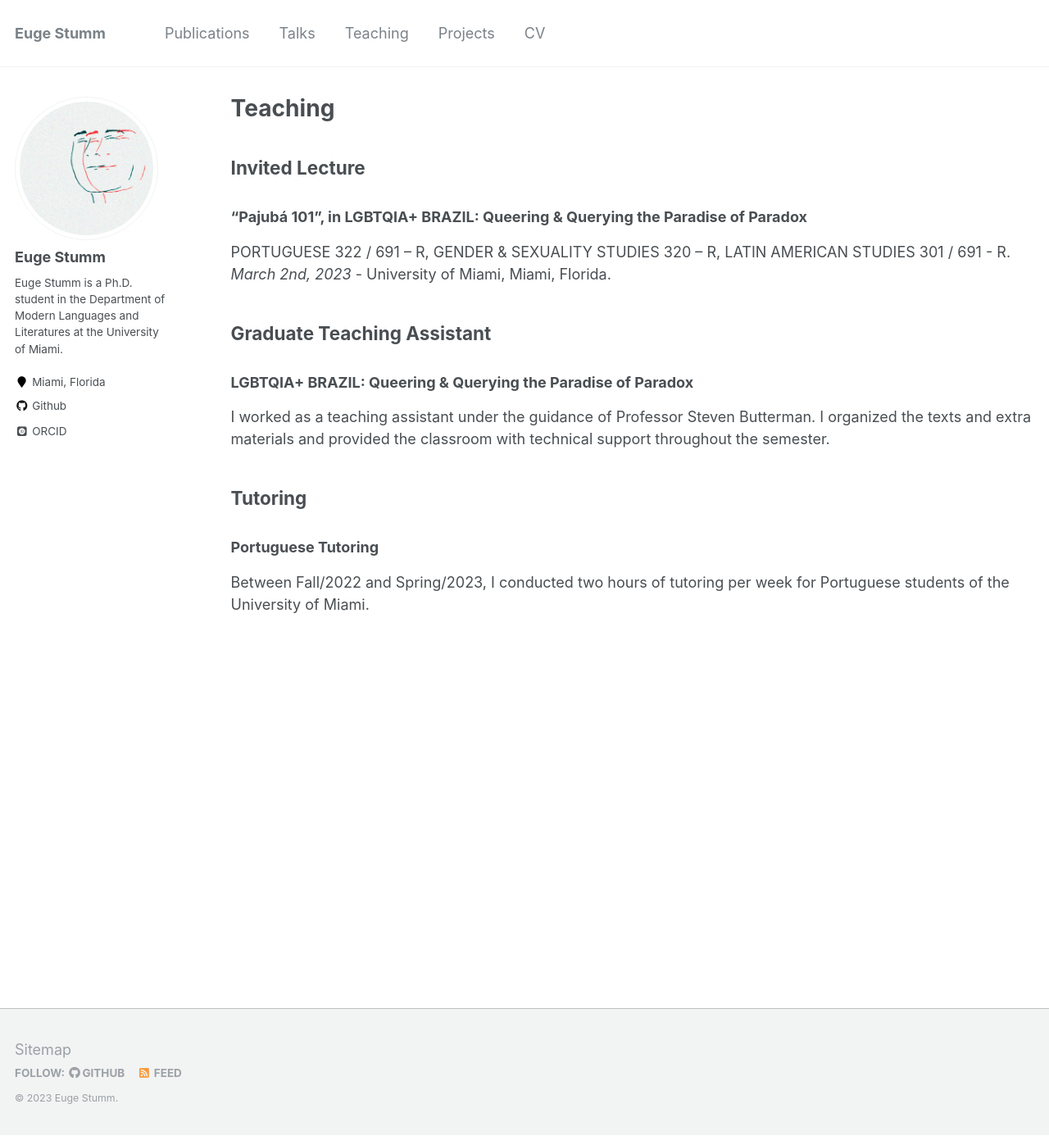
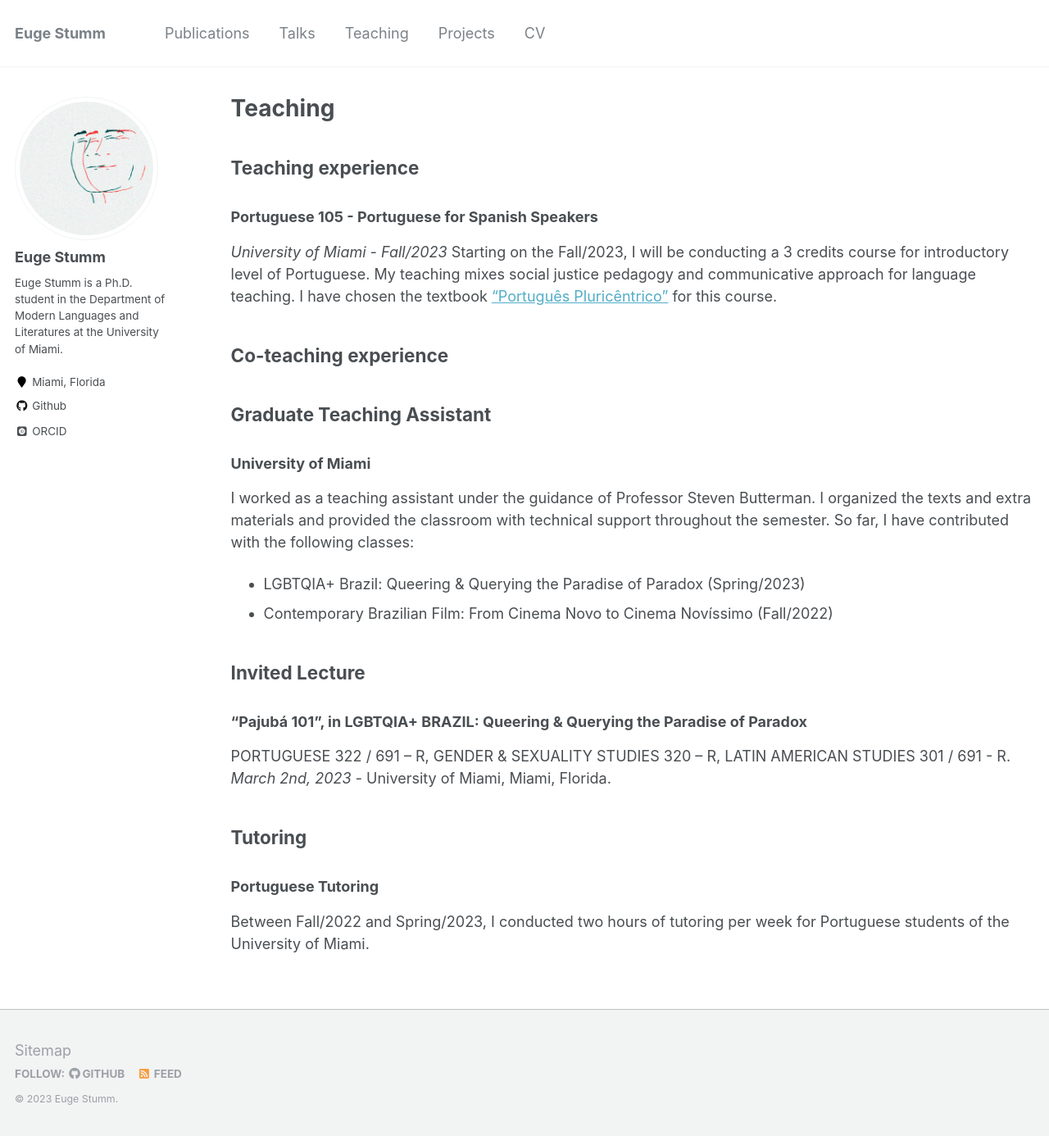
Before and after one commit to eugestumm/eugestumm.github.io, a Jekyll site: the page built from _pages/teaching.md, in a window 1280 px wide and 1386 px high. Shown: the whole window at 82% size. Built offline with Jekyll 4.4.1, drawn with Linux system fonts in a browser that asks for light colours; some web fonts are replaced.

Commit message:
Update teaching.md

```diff
--- a/_pages/teaching.md
+++ b/_pages/teaching.md
@@ -4,6 +4,24 @@
 permalink: /teaching/
 author_profile: true
 ---
+
+## Teaching experience
+
+### Portuguese 105 - Portuguese for Spanish Speakers
+*University of Miami - Fall/2023*
+Starting on the Fall/2023, I will be conducting a 3 credits course for introductory level of Portuguese. My teaching mixes social justice pedagogy and communicative approach for language teaching. I have chosen the textbook ["Português Pluricêntrico"](https://escholarship.org/uc/item/9zs4s2p8) for this course.
+
+## Co-teaching experience
+
+
+
+## Graduate Teaching Assistant
+
+### University of Miami
+I worked as a teaching assistant under the guidance of Professor Steven Butterman. I organized the texts and extra materials and provided the classroom with technical support throughout the semester. So far, I have contributed with the following classes:
+- LGBTQIA+ Brazil: Queering & Querying the Paradise of Paradox (Spring/2023)
+- Contemporary Brazilian Film:  From Cinema Novo to Cinema Novíssimo (Fall/2022)
+
 
 ## Invited Lecture
 
```
Also changed, not shown: other parts of _pages/teaching.md (+0 -3 lines).
